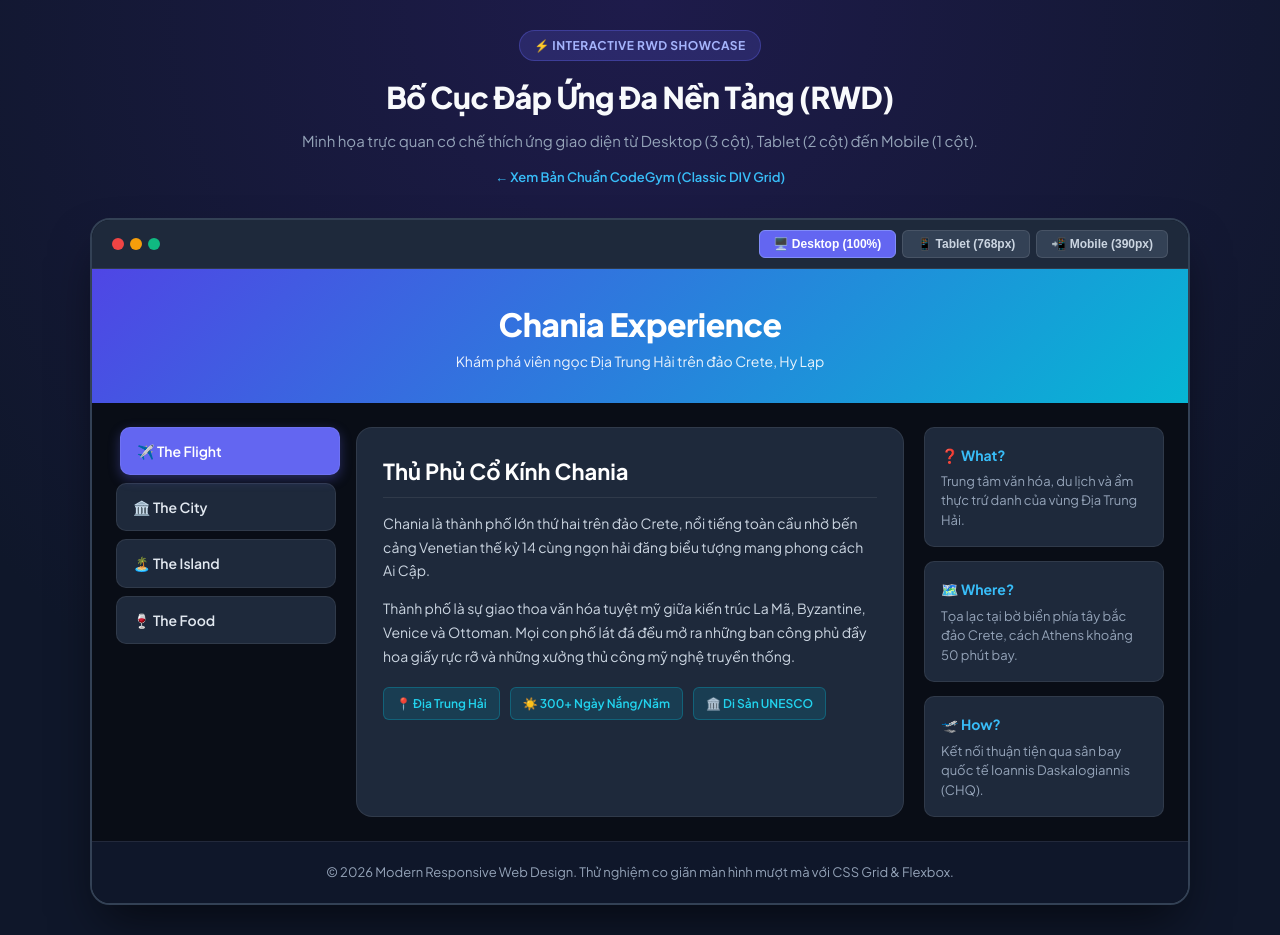
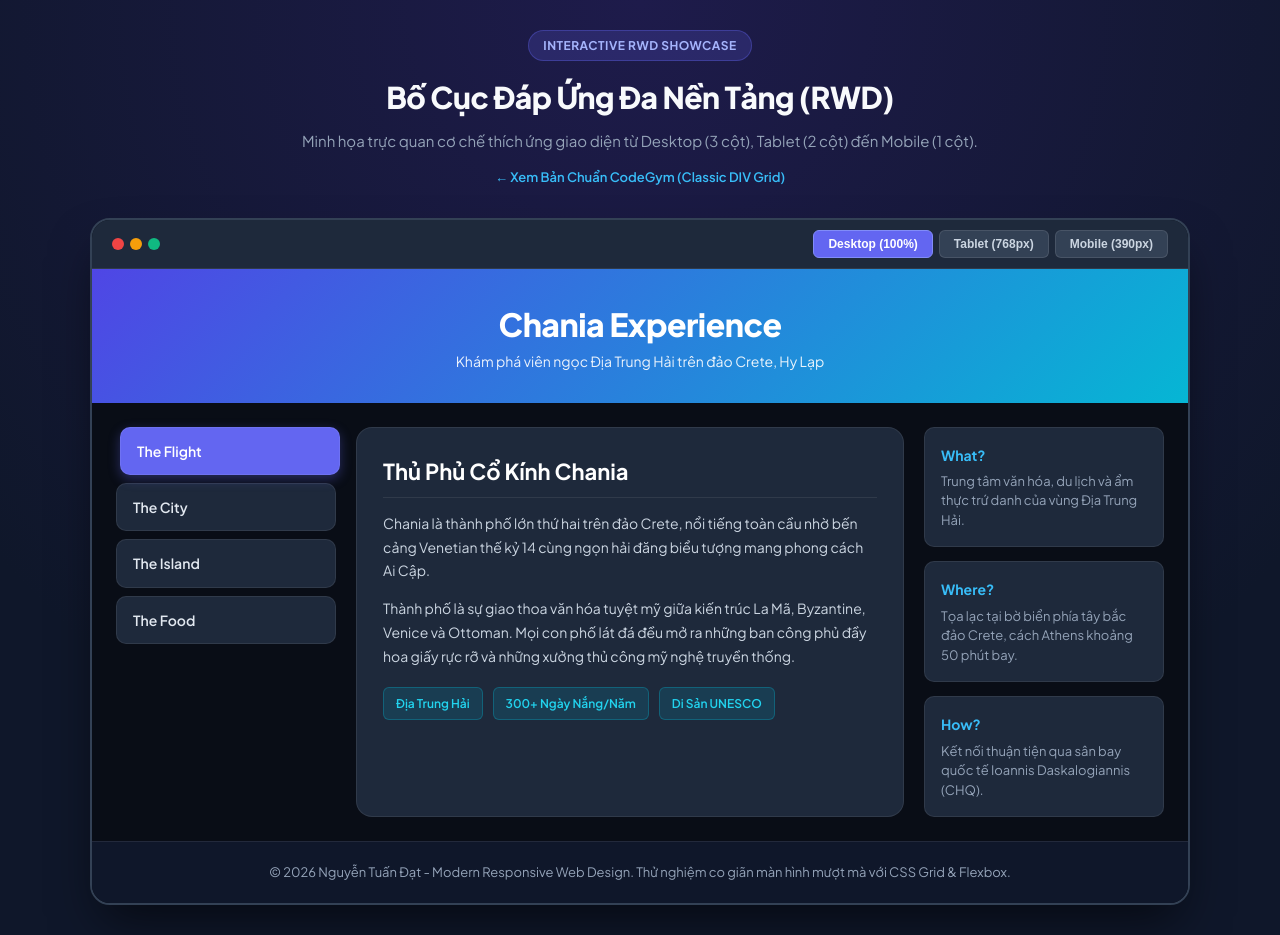
Before and after one commit to proyctk03-eng/tao-layout-voi-rwd, a plain HTML site: page modern_rwd.html in a window 1280 px wide. Drawn offline with Linux system fonts and the light colour scheme.

Commit message:
fix: loai bo emoji va cap nhat thong tin tac gia Nguyen Tuan Dat

```diff
--- a/modern_rwd.html
+++ b/modern_rwd.html
@@ -9,7 +9,7 @@
 <body>
 
     <header class="simulator-header">
-        <span class="pill-badge">⚡ Interactive RWD Showcase</span>
+        <span class="pill-badge">Interactive RWD Showcase</span>
         <h1>Bố Cục Đáp Ứng Đa Nền Tảng (RWD)</h1>
         <p>Minh họa trực quan cơ chế thích ứng giao diện từ Desktop (3 cột), Tablet (2 cột) đến Mobile (1 cột).</p>
         <div class="nav-links-bar">
@@ -28,9 +28,9 @@
             </div>
 
             <div class="btn-group">
-                <button class="btn-size active" onclick="setSize('1100px', this)">🖥️ Desktop (100%)</button>
-                <button class="btn-size" onclick="setSize('768px', this)">📱 Tablet (768px)</button>
-                <button class="btn-size" onclick="setSize('390px', this)">📲 Mobile (390px)</button>
+                <button class="btn-size active" onclick="setSize('1100px', this)">Desktop (100%)</button>
+                <button class="btn-size" onclick="setSize('768px', this)">Tablet (768px)</button>
+                <button class="btn-size" onclick="setSize('390px', this)">Mobile (390px)</button>
             </div>
         </div>
 
@@ -44,10 +44,10 @@
             <!-- CỘT MENU -->
             <nav class="app-menu">
                 <ul>
-                    <li class="active">✈️ The Flight</li>
-                    <li>🏛️ The City</li>
-                    <li>🏝️ The Island</li>
-                    <li>🍷 The Food</li>
+                    <li class="active">The Flight</li>
+                    <li>The City</li>
+                    <li>The Island</li>
+                    <li>The Food</li>
                 </ul>
             </nav>
 
@@ -61,31 +61,31 @@
                     Thành phố là sự giao thoa văn hóa tuyệt mỹ giữa kiến trúc La Mã, Byzantine, Venice và Ottoman. Mọi con phố lát đá đều mở ra những ban công phủ đầy hoa giấy rực rỡ và những xưởng thủ công mỹ nghệ truyền thống.
                 </p>
                 <div class="stat-pills">
-                    <span class="stat-pill">📍 Địa Trung Hải</span>
-                    <span class="stat-pill">☀️ 300+ Ngày Nắng/Năm</span>
-                    <span class="stat-pill">🏛️ Di Sản UNESCO</span>
+                    <span class="stat-pill">Địa Trung Hải</span>
+                    <span class="stat-pill">300+ Ngày Nắng/Năm</span>
+                    <span class="stat-pill">Di Sản UNESCO</span>
                 </div>
             </main>
 
             <!-- CỘT PHỤ (ASIDE) -->
             <aside class="app-aside">
                 <div class="info-card">
-                    <h4>❓ What?</h4>
+                    <h4>What?</h4>
                     <p>Trung tâm văn hóa, du lịch và ẩm thực trứ danh của vùng Địa Trung Hải.</p>
                 </div>
                 <div class="info-card">
-                    <h4>🗺️ Where?</h4>
+                    <h4>Where?</h4>
                     <p>Tọa lạc tại bờ biển phía tây bắc đảo Crete, cách Athens khoảng 50 phút bay.</p>
                 </div>
                 <div class="info-card">
-                    <h4>🛫 How?</h4>
+                    <h4>How?</h4>
                     <p>Kết nối thuận tiện qua sân bay quốc tế Ioannis Daskalogiannis (CHQ).</p>
                 </div>
             </aside>
         </div>
 
         <footer class="app-footer">
-            © 2026 Modern Responsive Web Design. Thử nghiệm co giãn màn hình mượt mà với CSS Grid & Flexbox.
+            &copy; 2026 Nguyễn Tuấn Đạt - Modern Responsive Web Design. Thử nghiệm co giãn màn hình mượt mà với CSS Grid & Flexbox.
         </footer>
     </div>
 
```
Also changed, not shown: index.html (+2 -2 lines), 1 other file.
